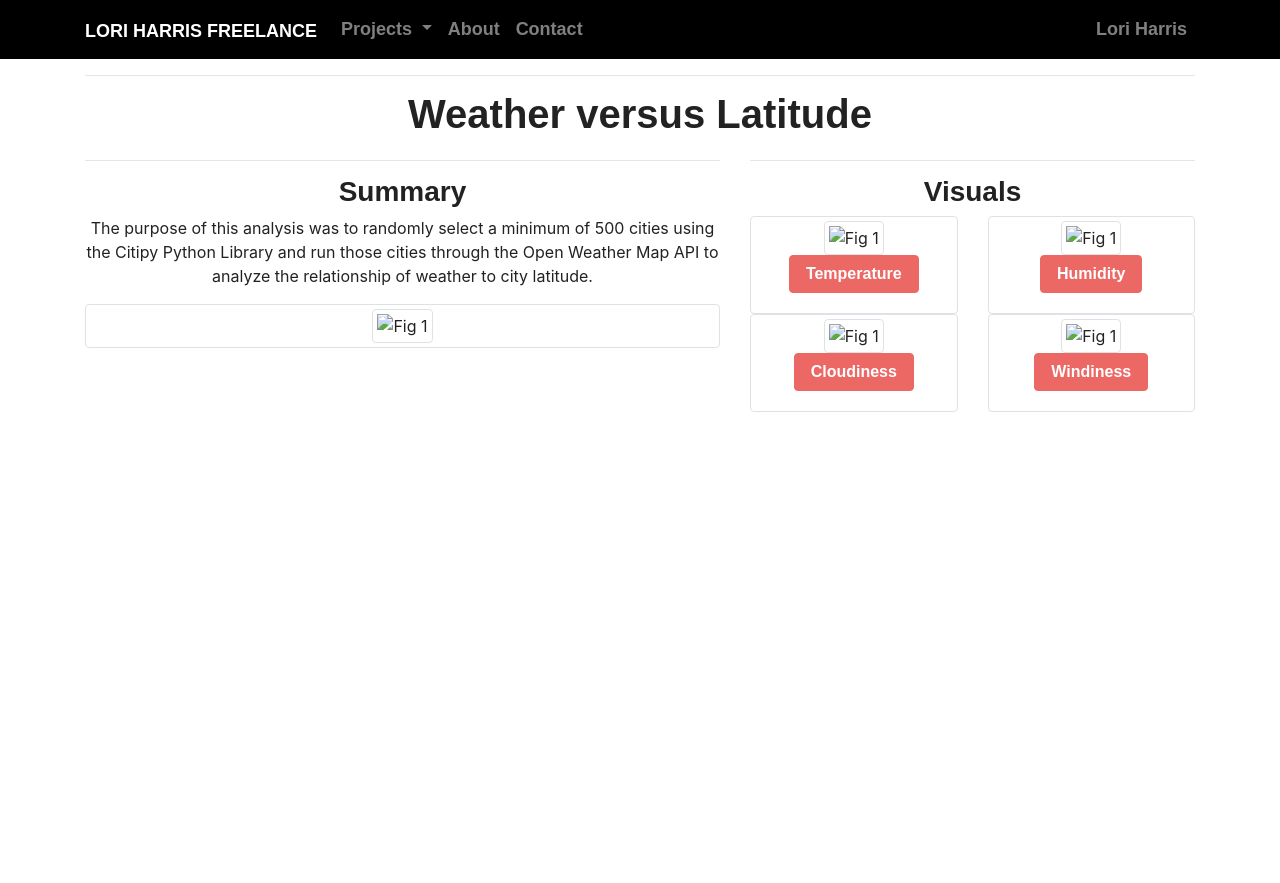
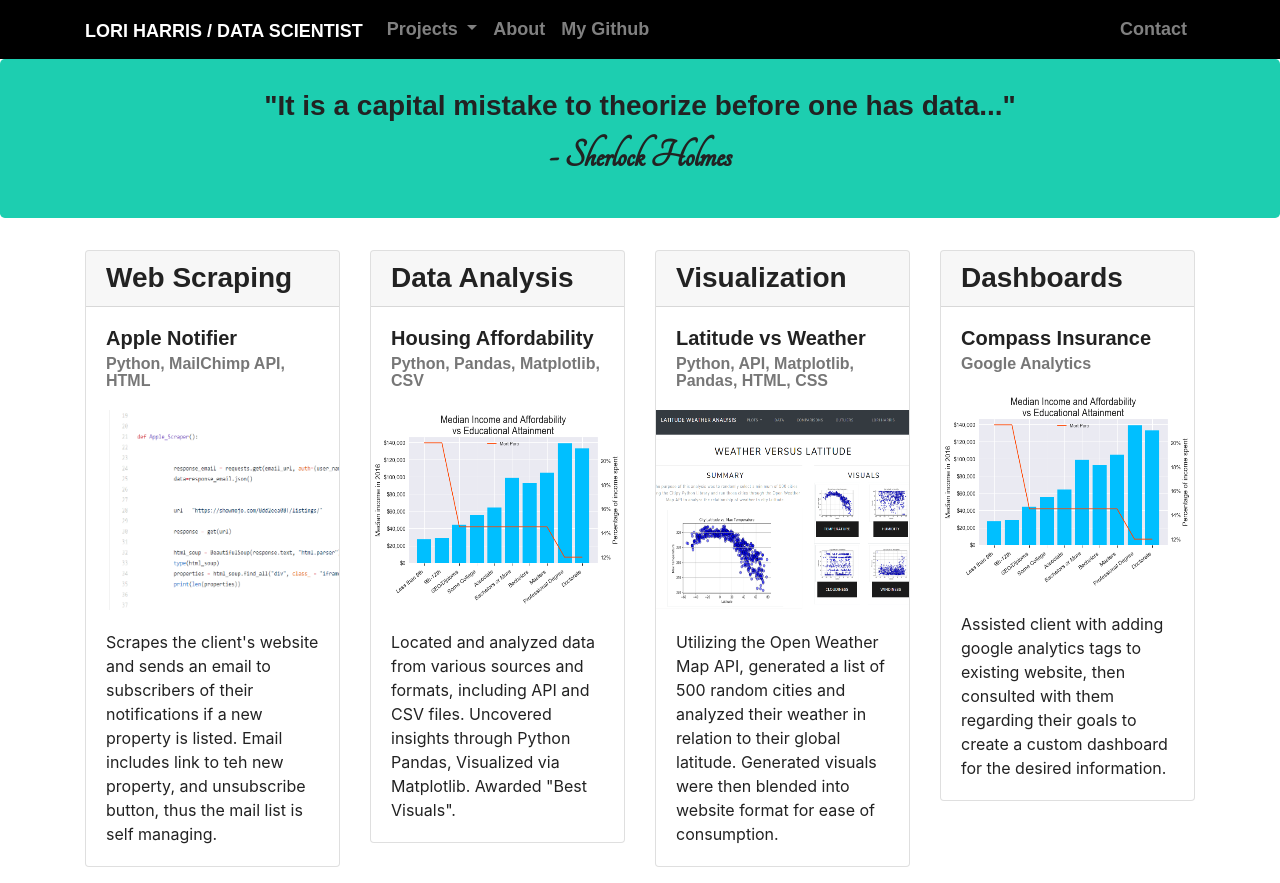
Before and after one commit to LoriHarris/LoriHarris.github.io, a plain HTML site: page index.html in a window 1280 px wide. Before the commit the page ends 800 px from the top, so only its background shows below. Drawn offline with nearby package versions, Linux system fonts and the light colour scheme; a web font is replaced by a local one.

Commit message:
working on portfolio design

```diff
--- a/index.html
+++ b/index.html
@@ -2,8 +2,11 @@
 <html lang="en-us">
 <head>
     <meta charset="UTF-8">
-    <title>Lori Harris Freelance</title>
+    <title>Lori E. Harris</title>
+    <meta name="viewport" content="width=device-width, initial-scale=1">
     <link rel="stylesheet" href="https://stackpath.bootstrapcdn.com/bootswatch/4.2.1/journal/bootstrap.min.css">
+     <link rel="stylesheet" type="text/css" href="style.css">
+     <link rel="stylesheet" href="https://fonts.googleapis.com/css?family=Tangerine">
     <script src="https://code.jquery.com/jquery-3.3.1.slim.min.js" integrity="sha384-q8i/X+965DzO0rT7abK41JStQIAqVgRVzpbzo5smXKp4YfRvH+8abtTE1Pi6jizo" crossorigin="anonymous"></script>
     <script src="https://cdnjs.cloudflare.com/ajax/libs/popper.js/1.14.6/umd/popper.min.js" integrity="sha384-wHAiFfRlMFy6i5SRaxvfOCifBUQy1xHdJ/yoi7FRNXMRBu5WHdZYu1hA6ZOblgut" crossorigin="anonymous"></script>
     <script src="https://stackpath.bootstrapcdn.com/bootstrap/4.2.1/js/bootstrap.min.js" integrity="sha384-B0UglyR+jN6CkvvICOB2joaf5I4l3gm9GU6Hc1og6Ls7i6U/mkkaduKaBhlAXv9k" crossorigin="anonymous"></script>
@@ -12,7 +15,7 @@
 <body>
     <div class="navbar navbar-expand-lg navbar-dark bg-dark">
         <div class="container">
-          <a href="index.html" class="navbar-brand">Lori Harris Freelance</a>
+          <a href="index.html" class="navbar-brand">Lori Harris / Data Scientist</a>
           <button class="navbar-toggler" type="button" data-toggle="collapse" data-target="#navbarColor02" aria-controls="navbarColor02" aria-expanded="false" aria-label="Toggle navigation">
             <span class="navbar-toggler-icon"></span>
           </button>
@@ -27,23 +30,22 @@
                   <div class="dropdown-divider"></div>
                   <a class="dropdown-item" href="real_estate_affordability.html">Real Estate Affordability</a>
                   <a class="dropdown-item" href="apple_scraper.html">Webscraping Notifier with MailChimp API</a>
-                  <a class="dropdown-item" href="lat_clou.html">Latitude vs Cloudiness</a>
-                  <a class="dropdown-item" href="lat_wind.html">Latitude vs Wind Speed</a>
+                  <a class="dropdown-item" href="https://loriharris.github.io/Latitude_Weather.github.io/">Latitude vs Weather</a>
+                  <a class="dropdown-item" href="dashboards.html">Compass Dashboard</a>
 
                 </div>
               </li>
               <li class="nav-item">
                 <a class="nav-link" href="about.html">About</a>
               </li>
+
               <li class="nav-item">
-                <a class="nav-link" href="contact.html">Contact</a>
+                <a class="nav-link" href="https://github.com/LoriHarris" target="_blank">My Github</a>
               </li>
-
             </ul>
-
             <ul class="nav navbar-nav ml-auto">
                 <li class="nav-item">
-                <a class="nav-link" href="https://github.com/LoriHarris" target="_blank">Lori Harris</a>
+                  <a class="nav-link" href="contact.html" target="_blank">Contact</a>
                 </li>
               </ul>
 
@@ -52,58 +54,74 @@
       </div>
 
 
+    <div class="jumbotron text-center">
+            <h3>"It is a capital mistake to theorize before one has data..." </h3>
+            <h1><h4curly>- Sherlock Holmes</h4curly></h1>
 
+    </div>
             <div class="container">
-            <h1 class="text-center"><hr>Weather versus Latitude</hr></h1>
+              <div class="row">
+                <div class="col-md-3">
 
-            <div class="row">
-                <div class="col-md-7">
 
-                    <div class="text-center">
-                        <h3><hr>Summary</hr></h3>
-                            <p>The purpose of this analysis was to randomly select a minimum of 500 cities using the Citipy Python Library and run those cities through the Open Weather Map API to analyze the relationship of weather to city latitude.</p>
 
-                    <div class="img-thumbnail">
-                        <img src="Fig1.png" class= "img-thumbnail" alt="Fig 1">
+            <div class="card mb-3">
+                <h3 class="card-header">Web Scraping</h3>
+                <div class="card-body">
+                  <h5 class="card-title">Apple Notifier</h5>
+                  <h6 class="card-subtitle text-muted">Python, MailChimp API, HTML</h6>
+                </div>
+                <a href="apple_scraper.html"><img style="height: 200px; width: 100%; display: block;" src="Apple_Scraper.PNG" alt="Card image"></a>
+                <div class="card-body">
+                  <p class="card-text">Scrapes the client's website and sends an email to subscribers of their notifications if a new property is listed.  Email includes link to teh new property, and unsubscribe button, thus the mail list is self managing.</p>
                 </div>
               </div>
             </div>
-              <div class="col-md-5">
-                  <div class="text-center">
-                      <h3><hr>Visuals</hr></h3>
-                  <div class="row">
-                  <div class="col-md-6">
-                  <div class="img-thumbnail">
-                  <img src="Fig1.png" class= "img-thumbnail" alt="Fig 1">
-                  <div class="caption">
+            <div class="col-md-3">
 
-                    <p align="center"><a href="lat_temp.html" class="btn btn-primary" role="button">Temperature</a> </p>                  </div>
+
+
+                <div class="card mb-3">
+                    <h3 class="card-header">Data Analysis</h3>
+                    <div class="card-body">
+                      <h5 class="card-title">Housing Affordability</h5>
+                      <h6 class="card-subtitle text-muted">Python, Pandas, Matplotlib, CSV</h6>
                     </div>
-              </div>
-              <div class="col-md-6">
-                    <div class="img-thumbnail">
-                      <img src="Fig2.png" class= "img-thumbnail" alt="Fig 1">
-                      <div class="caption">
-                        <p align="center"><a href="lat_humi.html" class="btn btn-primary" role="button">Humidity</a></p>
+                    <a href="apple_scraper.html"><img style="height: 200px; width: 100%; display: block;" src="Affordability_And_Education.png" alt="Card image"></a>
+                    <div class="card-body">
+                      <p class="card-text">Located and analyzed data from various sources and formats, including API and CSV files.  Uncovered insights through Python Pandas, Visualized via Matplotlib. Awarded "Best Visuals".</p>
                     </div>
                   </div>
                 </div>
+                <div class="col-md-3">
+
+
+
+                    <div class="card mb-3">
+                        <h3 class="card-header">Visualization</h3>
+                        <div class="card-body">
+                          <h5 class="card-title">Latitude vs Weather</h5>
+                          <h6 class="card-subtitle text-muted">Python, API, Matplotlib, Pandas, HTML, CSS</h6>
                         </div>
-            <div class="row">
-            <div class="col-md-6">
-            <div class="img-thumbnail">
-                <img src="Fig3.png" class= "img-thumbnail" alt="Fig 1">
-                <div class="caption">
-                <p align="center"><a href="lat_clou.html" class="btn btn-primary" role="button">Cloudiness</a> </p>
+                        <a href="https://loriharris.github.io/Latitude_Weather.github.io/"><img style="height: 200px; width: 100%; display: block;" src="Latitude_v_Weather.PNG"" alt="Card image"></a>
+                        <div class="card-body">
+                          <p class="card-text">Utilizing the Open Weather Map API, generated a list of 500 random cities and analyzed their weather in relation to their global latitude.  Generated visuals were then blended into website format for ease of consumption.</p>
                         </div>
                       </div>
                     </div>
-            <div class="col-md-6">
-                <div class="img-thumbnail">
-                    <img src="Fig4.png" class= "img-thumbnail" alt="Fig 1">
-                    <div class="caption">
-                    <p align="center"><a href="lat_wind.html" class="btn btn-primary" role="button">Windiness</a></p>
+                    <div class="col-md-3">
+
+
+
+                        <div class="card mb-3">
+                            <h3 class="card-header">Dashboards</h3>
+                            <div class="card-body">
+                              <h5 class="card-title">Compass Insurance</h5>
+                              <h6 class="card-subtitle text-muted">Google Analytics</h6>
                             </div>
+                            <a href="apple_scraper.html"><img style="height: 200px; width: 100%; display: block;" src="Affordability_And_Education.png" alt="Card image"></a>
+                            <div class="card-body">
+                              <p class="card-text">Assisted client with adding google analytics tags to existing website, then consulted with them regarding their goals to create a custom dashboard for the desired information.</p>
                             </div>
                           </div>
                         </div>
--- /dev/null
+++ b/style.css
@@ -0,0 +1,13 @@
+.jumbotron {
+    padding: 2rem 1rem;
+    margin-bottom: 2rem;
+    background-color: rgb(29, 206, 176);
+    border-radius: 0.3rem;
+  }
+  h4curly{
+    margin-bottom: 0.5rem;
+    font-family: 'Tangerine', serif;
+    font-weight: 1700;
+    line-height: 1.1;
+    font-size: 20 rem;
+  }
```
Also changed, not shown: Apple_Scraper.PNG (added), Latitude_v_Weather.PNG (added), dashboards.html (renamed from lat_wind.html). Lines whose indentation alone changed are shown as unchanged.
